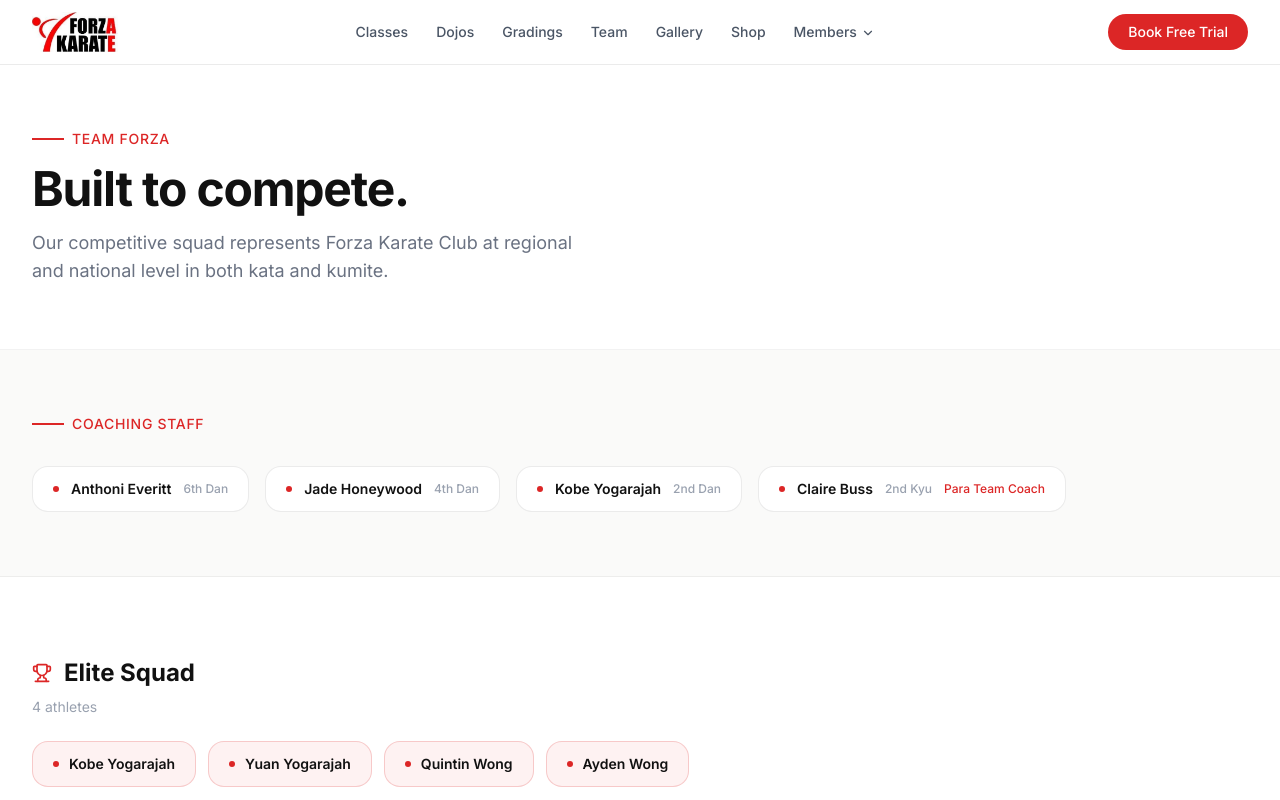
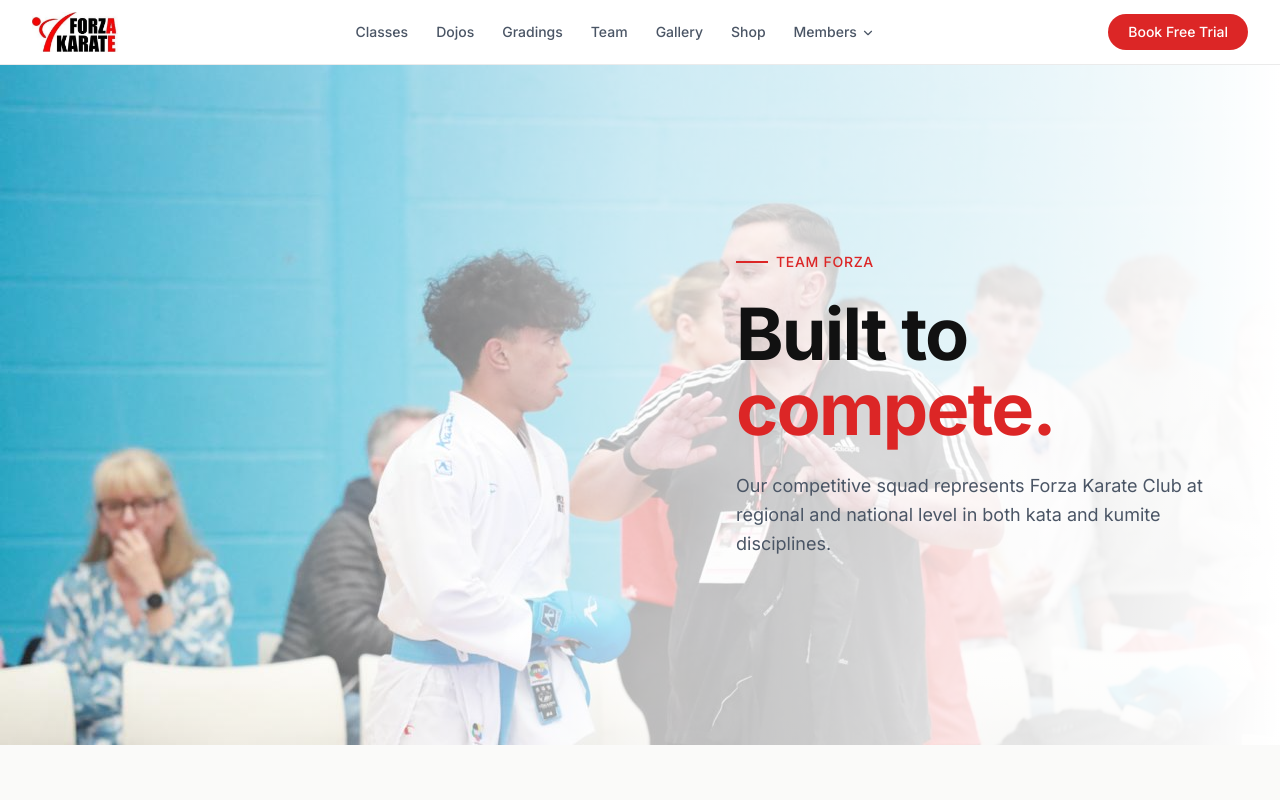
Before and after one commit to anthonieveritt-afk/forza-karate-website, a Next.js app: page /team in a window 1280 px wide. Shown: the top 800 px of the page. Built offline with nearby package versions, Linux system fonts and the light colour scheme.

Commit message:
Add TeamBanner slideshow to team page header

```diff
--- a/app/team/page.tsx
+++ b/app/team/page.tsx
@@ -1,6 +1,7 @@
 import type { Metadata } from 'next'
 import Image from 'next/image'
 import { Trophy } from 'lucide-react'
+import TeamBanner from '@/components/sections/TeamBanner'
 
 
 export const metadata: Metadata = {
@@ -73,21 +74,7 @@
 export default function TeamPage() {
   return (
     <div className="bg-white">
-      {/* Page header */}
-      <section className="py-16 px-4 sm:px-6 lg:px-8 border-b border-black/5 bg-white">
-        <div className="max-w-7xl mx-auto">
-          <div className="flex items-center gap-2 mb-4">
-            <div className="w-8 h-0.5 bg-[#dc2626]" />
-            <span className="text-sm font-medium text-[#dc2626] uppercase tracking-wider">Team Forza</span>
-          </div>
-          <h1 className="text-4xl sm:text-5xl font-bold text-[#111111] tracking-tight mb-4">
-            Built to compete.
-          </h1>
-          <p className="text-lg text-gray-500 max-w-xl">
-            Our competitive squad represents Forza Karate Club at regional and national level in both kata and kumite.
-          </p>
-        </div>
-      </section>
+      <TeamBanner />
 
       {/* Coaches */}
       <section className="bg-[#fafaf9] py-16 px-4 sm:px-6 lg:px-8 border-b border-black/5">
```
